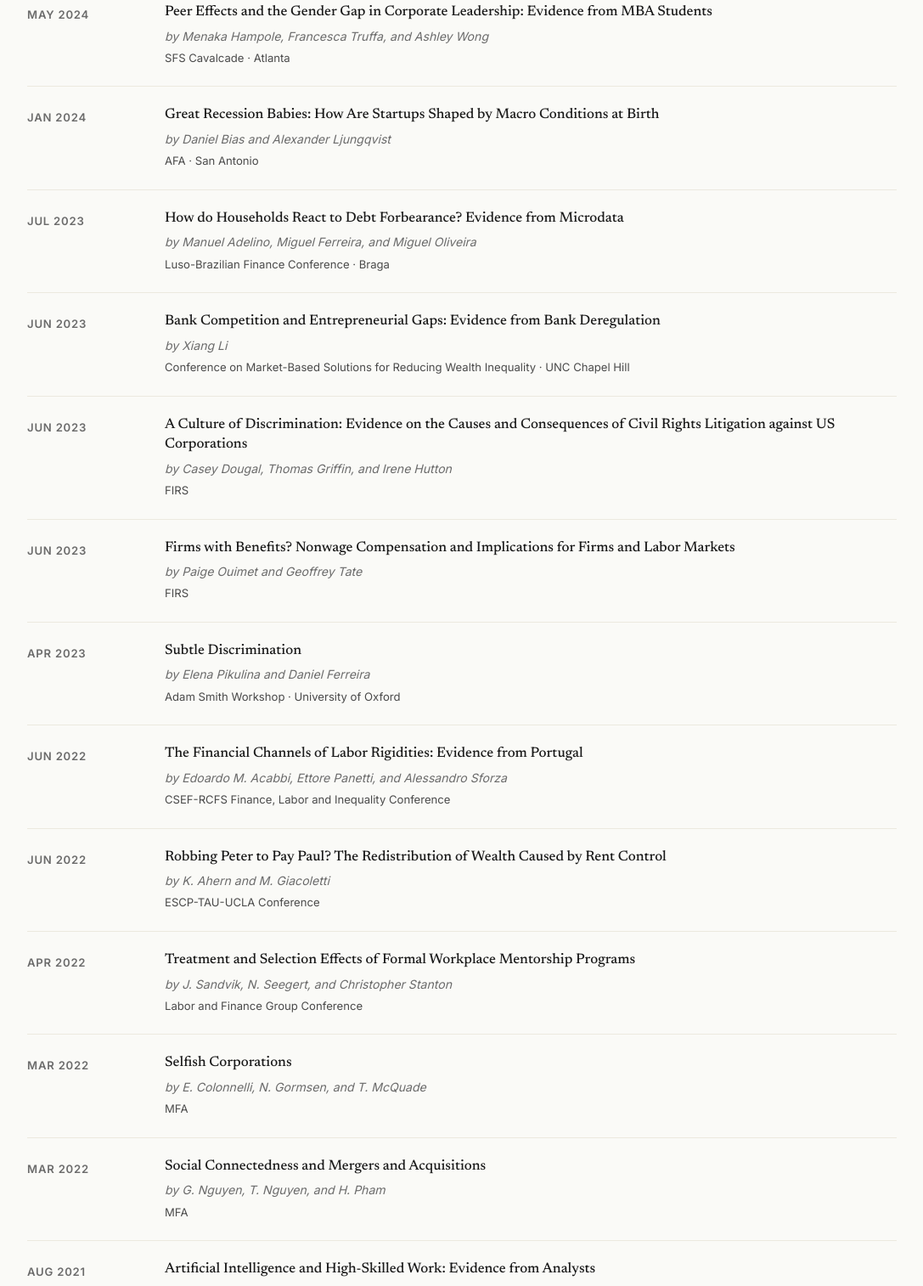
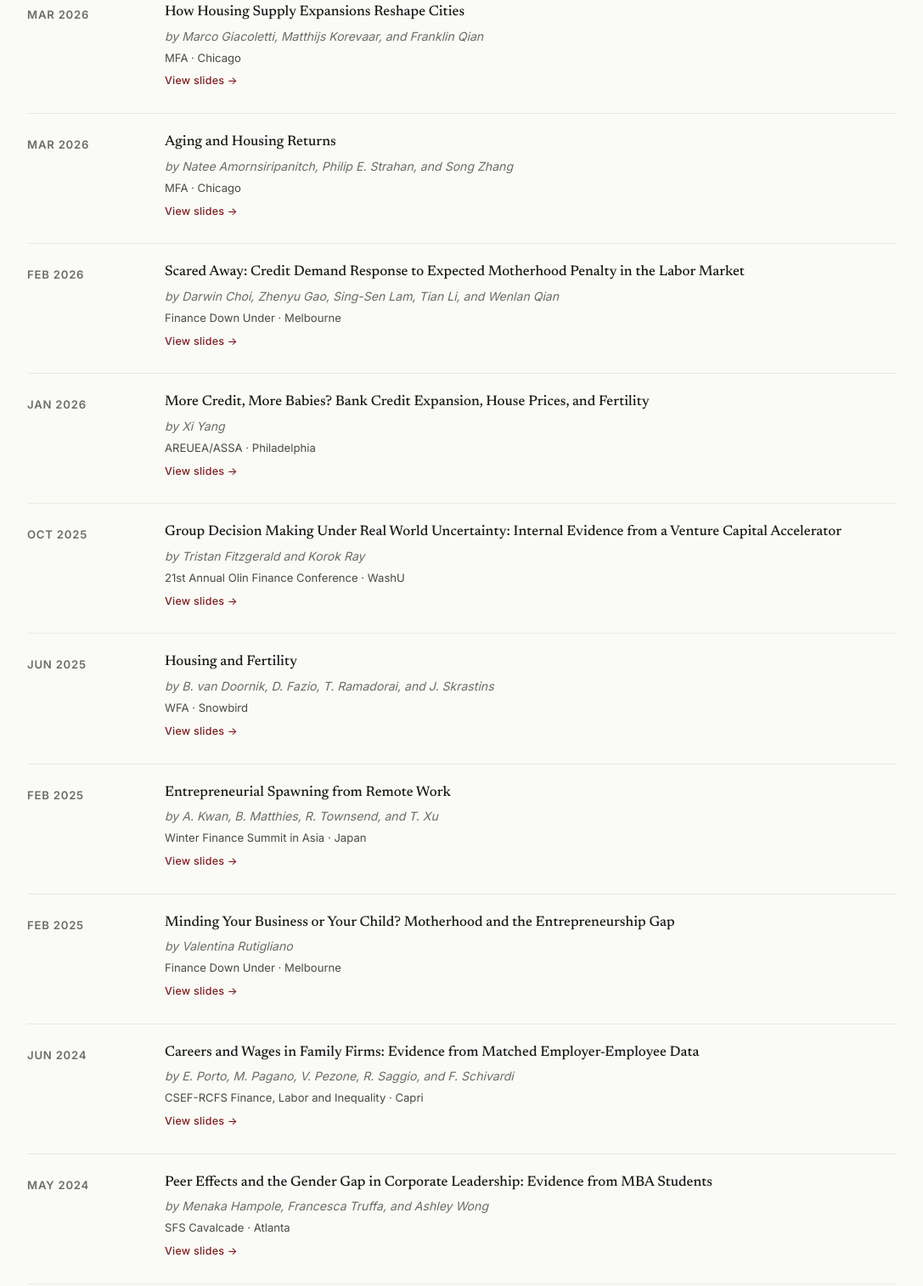
Before and after one commit to isaachacamo/isaachacamo.github.io, a plain HTML site: page discussions.html in a window 1280 px wide. Shown: the part 350-1864 px from the top of the page at 85% size, without its empty margins (96-1183 px from the left). Drawn offline with Linux system fonts and the light colour scheme.

Commit message:
Add files via upload

```diff
--- a/discussions.html
+++ b/discussions.html
@@ -41,11 +41,102 @@
       <ul class="discussion-list">
 
         <li class="discussion-item">
+          <div class="discussion-date">Mar 2026</div>
+          <div class="discussion-body">
+            <div class="discussion-title">How Housing Supply Expansions Reshape Cities</div>
+            <div class="discussion-meta">by Marco Giacoletti, Matthijs Korevaar, and Franklin Qian</div>
+            <div class="discussion-venue">MFA &middot; Chicago</div>
+            <a class="discussion-slides" href="assets/discussion_vinex.pdf" target="_blank" rel="noopener">View slides &rarr;</a>
+          </div>
+        </li>
+
+        <li class="discussion-item">
+          <div class="discussion-date">Mar 2026</div>
+          <div class="discussion-body">
+            <div class="discussion-title">Aging and Housing Returns</div>
+            <div class="discussion-meta">by Natee Amornsiripanitch, Philip E. Strahan, and Song Zhang</div>
+            <div class="discussion-venue">MFA &middot; Chicago</div>
+            <a class="discussion-slides" href="assets/Hacamo_discussion_aging_housing.pdf" target="_blank" rel="noopener">View slides &rarr;</a>
+          </div>
+        </li>
+
+        <li class="discussion-item">
+          <div class="discussion-date">Feb 2026</div>
+          <div class="discussion-body">
+            <div class="discussion-title">Scared Away: Credit Demand Response to Expected Motherhood Penalty in the Labor Market</div>
+            <div class="discussion-meta">by Darwin Choi, Zhenyu Gao, Sing-Sen Lam, Tian Li, and Wenlan Qian</div>
+            <div class="discussion-venue">Finance Down Under &middot; Melbourne</div>
+            <a class="discussion-slides" href="assets/Discussion_FDU_Hacamo.pdf" target="_blank" rel="noopener">View slides &rarr;</a>
+          </div>
+        </li>
+
+        <li class="discussion-item">
+          <div class="discussion-date">Jan 2026</div>
+          <div class="discussion-body">
+            <div class="discussion-title">More Credit, More Babies? Bank Credit Expansion, House Prices, and Fertility</div>
+            <div class="discussion-meta">by Xi Yang</div>
+            <div class="discussion-venue">AREUEA/ASSA &middot; Philadelphia</div>
+            <a class="discussion-slides" href="assets/AREUEA_2026___Discussion.pdf" target="_blank" rel="noopener">View slides &rarr;</a>
+          </div>
+        </li>
+
+        <li class="discussion-item">
+          <div class="discussion-date">Oct 2025</div>
+          <div class="discussion-body">
+            <div class="discussion-title">Group Decision Making Under Real World Uncertainty: Internal Evidence from a Venture Capital Accelerator</div>
+            <div class="discussion-meta">by Tristan Fitzgerald and Korok Ray</div>
+            <div class="discussion-venue">21st Annual Olin Finance Conference &middot; WashU</div>
+            <a class="discussion-slides" href="assets/WashU_2025____Discussion.pdf" target="_blank" rel="noopener">View slides &rarr;</a>
+          </div>
+        </li>
+
+        <li class="discussion-item">
+          <div class="discussion-date">Jun 2025</div>
+          <div class="discussion-body">
+            <div class="discussion-title">Housing and Fertility</div>
+            <div class="discussion-meta">by B. van Doornik, D. Fazio, T. Ramadorai, and J. Skrastins</div>
+            <div class="discussion-venue">WFA &middot; Snowbird</div>
+            <a class="discussion-slides" href="assets/WFA_2025____Discussion.pdf" target="_blank" rel="noopener">View slides &rarr;</a>
+          </div>
+        </li>
+
+        <li class="discussion-item">
+          <div class="discussion-date">Feb 2025</div>
+          <div class="discussion-body">
+            <div class="discussion-title">Entrepreneurial Spawning from Remote Work</div>
+            <div class="discussion-meta">by A. Kwan, B. Matthies, R. Townsend, and T. Xu</div>
+            <div class="discussion-venue">Winter Finance Summit in Asia &middot; Japan</div>
+            <a class="discussion-slides" href="assets/Hacamo_Discussion_Asian_Winter_2025.pdf" target="_blank" rel="noopener">View slides &rarr;</a>
+          </div>
+        </li>
+
+        <li class="discussion-item">
+          <div class="discussion-date">Feb 2025</div>
+          <div class="discussion-body">
+            <div class="discussion-title">Minding Your Business or Your Child? Motherhood and the Entrepreneurship Gap</div>
+            <div class="discussion-meta">by Valentina Rutigliano</div>
+            <div class="discussion-venue">Finance Down Under &middot; Melbourne</div>
+            <a class="discussion-slides" href="assets/Hacamo_Discussion_FDU_2025.pdf" target="_blank" rel="noopener">View slides &rarr;</a>
+          </div>
+        </li>
+
+        <li class="discussion-item">
+          <div class="discussion-date">Jun 2024</div>
+          <div class="discussion-body">
+            <div class="discussion-title">Careers and Wages in Family Firms: Evidence from Matched Employer-Employee Data</div>
+            <div class="discussion-meta">by E. Porto, M. Pagano, V. Pezone, R. Saggio, and F. Schivardi</div>
+            <div class="discussion-venue">CSEF-RCFS Finance, Labor and Inequality &middot; Capri</div>
+            <a class="discussion-slides" href="assets/Hacamo_Discussion_Capri.pdf" target="_blank" rel="noopener">View slides &rarr;</a>
+          </div>
+        </li>
+
+        <li class="discussion-item">
           <div class="discussion-date">May 2024</div>
           <div class="discussion-body">
             <div class="discussion-title">Peer Effects and the Gender Gap in Corporate Leadership: Evidence from MBA Students</div>
             <div class="discussion-meta">by Menaka Hampole, Francesca Truffa, and Ashley Wong</div>
             <div class="discussion-venue">SFS Cavalcade &middot; Atlanta</div>
+            <a class="discussion-slides" href="assets/Hacamo_Discussion_SFS_Cavalcade_2024.pdf" target="_blank" rel="noopener">View slides &rarr;</a>
           </div>
         </li>
 
--- a/styles.css
+++ b/styles.css
@@ -614,6 +614,20 @@ nav.primary-nav a.active::after {
   color: var(--ink-muted);
   margin-top: 4px;
 }
+.discussion-slides {
+  display: inline-block;
+  font-family: var(--sans);
+  font-size: 0.78rem;
+  font-weight: 500;
+  color: var(--accent);
+  margin-top: 6px;
+  letter-spacing: 0.02em;
+}
+.discussion-slides:hover {
+  color: var(--ink);
+  text-decoration: underline;
+  text-underline-offset: 3px;
+}
 
 @media (max-width: 640px) {
   .discussion-item {
```
